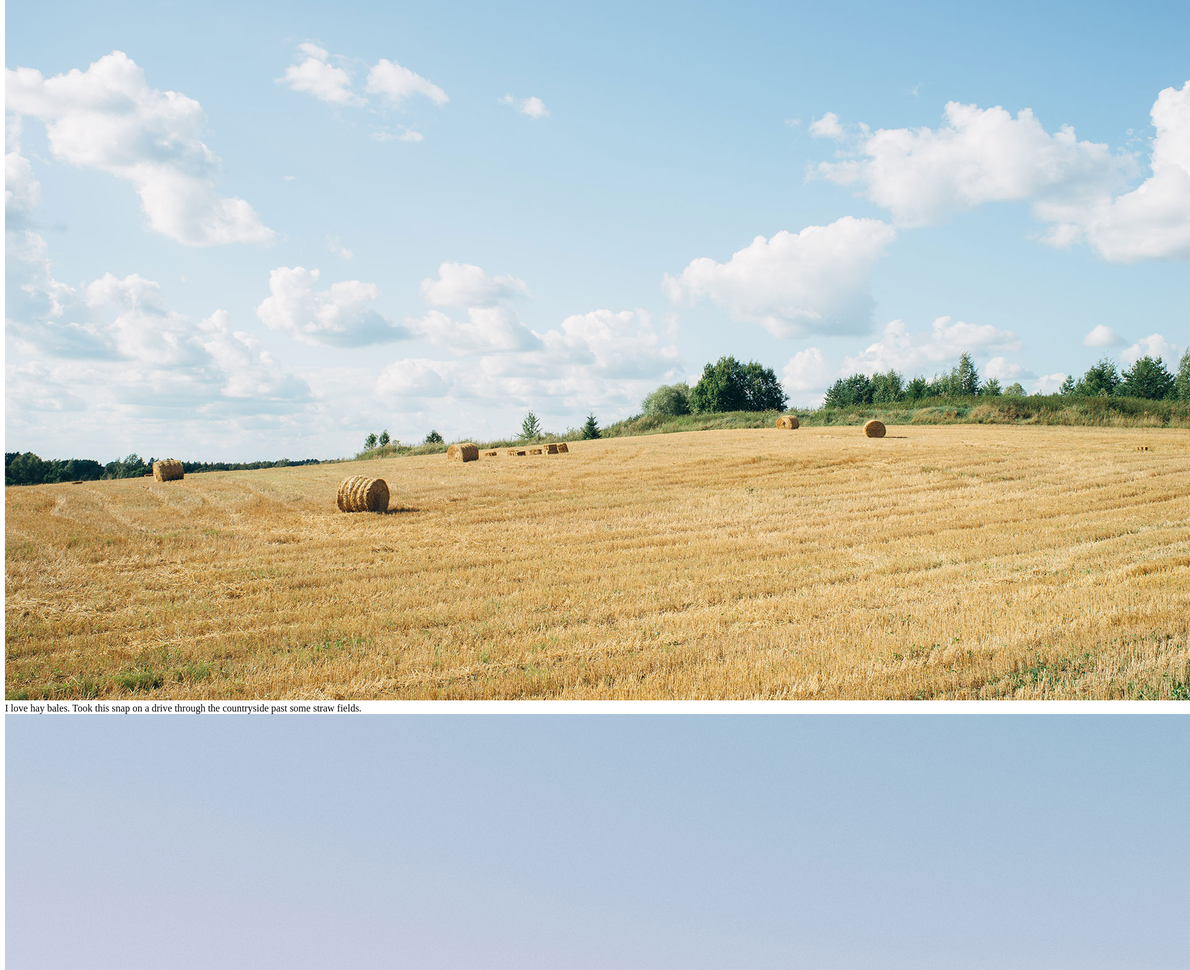
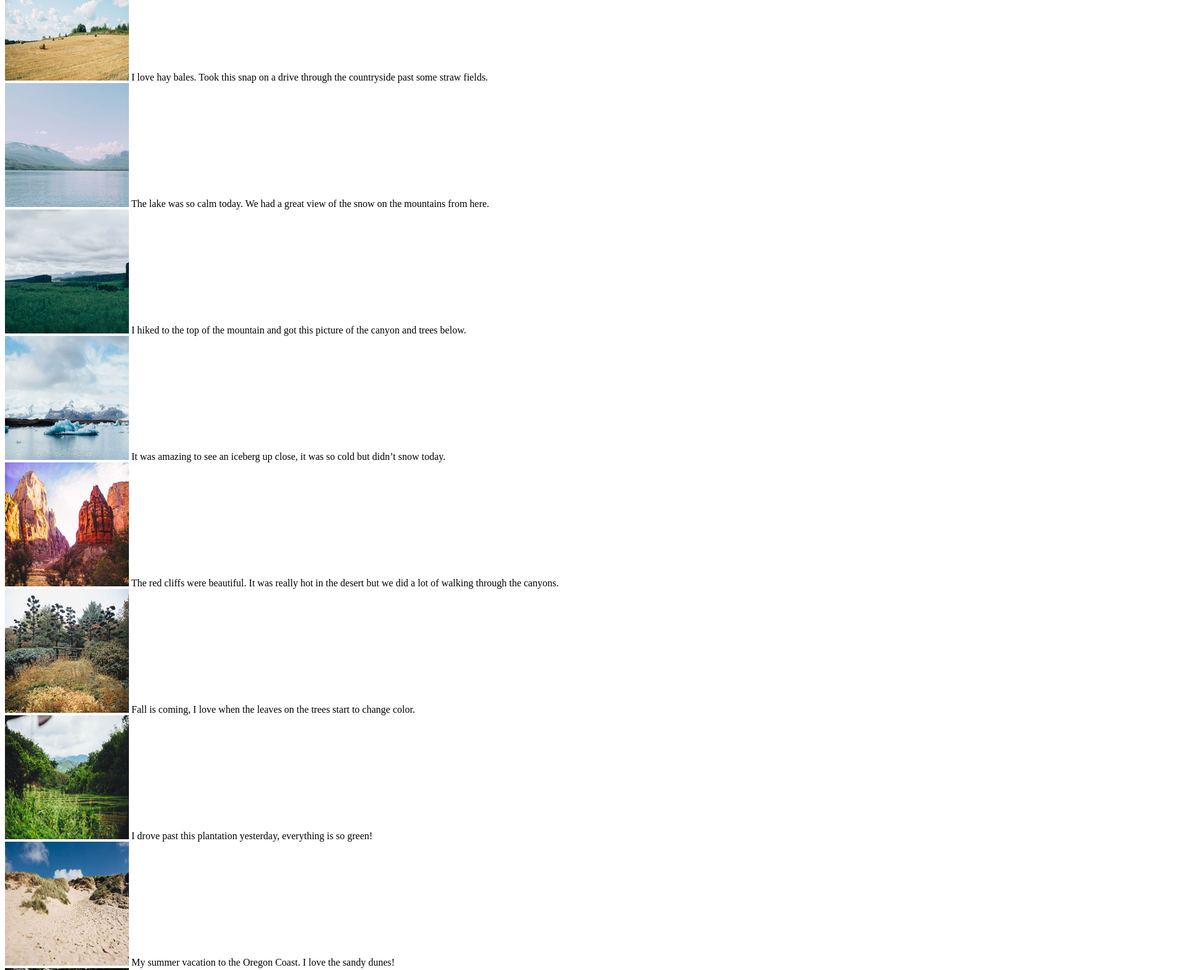
Before and after one commit to mhenson30/techdegree_project_5, a plain HTML site: page index.html in a window 1280 px wide. Shown: the part 99-1664 px from the top of the page at 62% size, 1920 px wide, since content can reach past the window. Drawn offline with Linux system fonts and the light colour scheme.

Commit message:
thumbnail images

```diff
--- a/index.html
+++ b/index.html
@@ -16,71 +16,71 @@
    <div class = "gallery">
    <!-- gallery -->
   <div class= "photo">
-  <img class="img--1" alt="hay bales" src="images/01.jpg">
+  <img class="img--1" alt="hay bales" src="images/thumbnails/01.jpg">
   <caption>I love hay bales. Took this snap on a drive through the countryside past some straw fields.</caption>
   </div>
 
   <div class= "photo">
-  <img class="img--2" alt="lake" src="images/02.jpg">
+  <img class="img--2" alt="lake" src="images/thumbnails/02.jpg">
   <caption>The lake was so calm today. We had a great view of the snow on the mountains from here.
 </caption>
   </div>
 
   <div class= "photo">
-  <img class="img--3" alt="canyon" src="images/03.jpg">
+  <img class="img--3" alt="canyon" src="images/thumbnails/03.jpg">
   <caption>I hiked to the top of the mountain and got this picture of the canyon and trees below.</caption>
   </div>
 
   <div class= "photo">
-  <img class="img--4" alt="iceberg" src="images/04.jpg">
+  <img class="img--4" alt="iceberg" src="images/thumbnails/04.jpg">
   <caption>It was amazing to see an iceberg up close, it was so cold but didn’t snow today.
 </caption>
   </div>
 
   <div class= "photo">
-  <img class="img--5" alt="desert" src="images/05.jpg">
+  <img class="img--5" alt="desert" src="images/thumbnails/05.jpg">
   <caption>The red cliffs were beautiful. It was really hot in the desert but we did a lot of walking through the canyons.
 </caption>
   </div>
 
   <div class= "photo">
-  <img class="img--6" alt="fall" src="images/06.jpg">
+  <img class="img--6" alt="fall" src="images/thumbnails/06.jpg">
   <caption>Fall is coming, I love when the leaves on the trees start to change color.
 </caption>
   </div>
 
   <div class= "photo">
-  <img class="img--7" alt="plantation" src="images/07.jpg">
+  <img class="img--7" alt="plantation" src="images/thumbnails/07.jpg">
   <caption>I drove past this plantation yesterday, everything is so green!
 </caption>
   </div>
 
   <div class= "photo">
-  <img class="img--8" alt="dunes" src="images/08.jpg">
+  <img class="img--8" alt="dunes" src="images/thumbnails/08.jpg">
   <caption>My summer vacation to the Oregon Coast. I love the sandy dunes!
 </caption>
   </div>
 
   <div class= "photo">
-  <img class="img--9" alt="countryside lane" src="images/09.jpg">
+  <img class="img--9" alt="countryside lane" src="images/thumbnails/09.jpg">
   <caption>We enjoyed a quiet stroll down this countryside lane.
 </caption>
   </div>
 
   <div class= "photo">
-  <img class="img--10" alt="sunset" src="images/10.jpg">
+  <img class="img--10" alt="sunset" src="images/thumbnails/10.jpg">
   <caption>Sunset at the coast! The sky turned a lovely shade of orange.
 </caption>
   </div>
 
   <div class= "photo">
-  <img class="img--11" alt="cave" src="images/11.jpg">
+  <img class="img--11" alt="cave" src="images/thumbnails/11.jpg">
   <caption>I did a tour of a cave today and the view of the landscape below was breathtaking.
 </caption>
   </div>
 
   <div class= "photo">
-  <img class="img--12" alt="bluebells" src="images/12.jpg">
+  <img class="img--12" alt="bluebells" src="images/thumbnails/12.jpg">
   <caption>I walked through this meadow of bluebells and got a good view of the snow on the mountain before the fog came in.-->
 </caption>
   </div>
```
